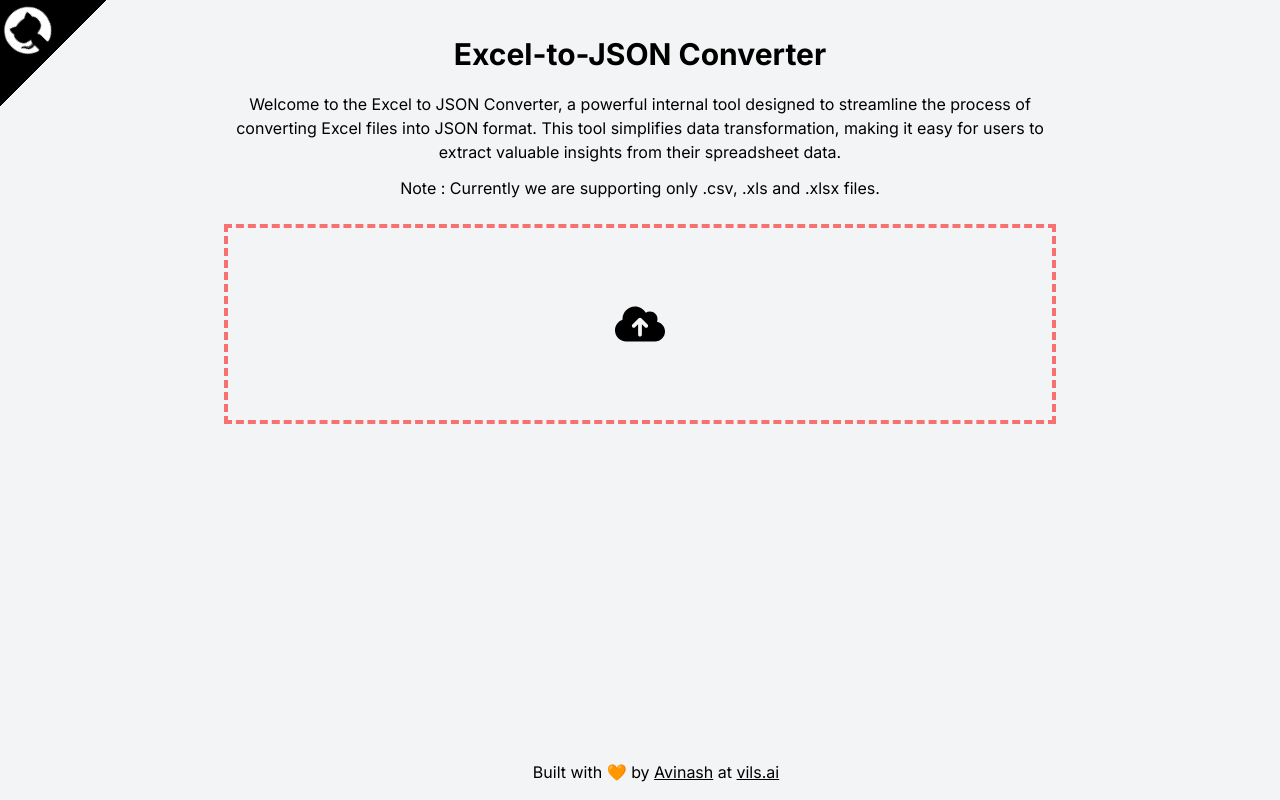
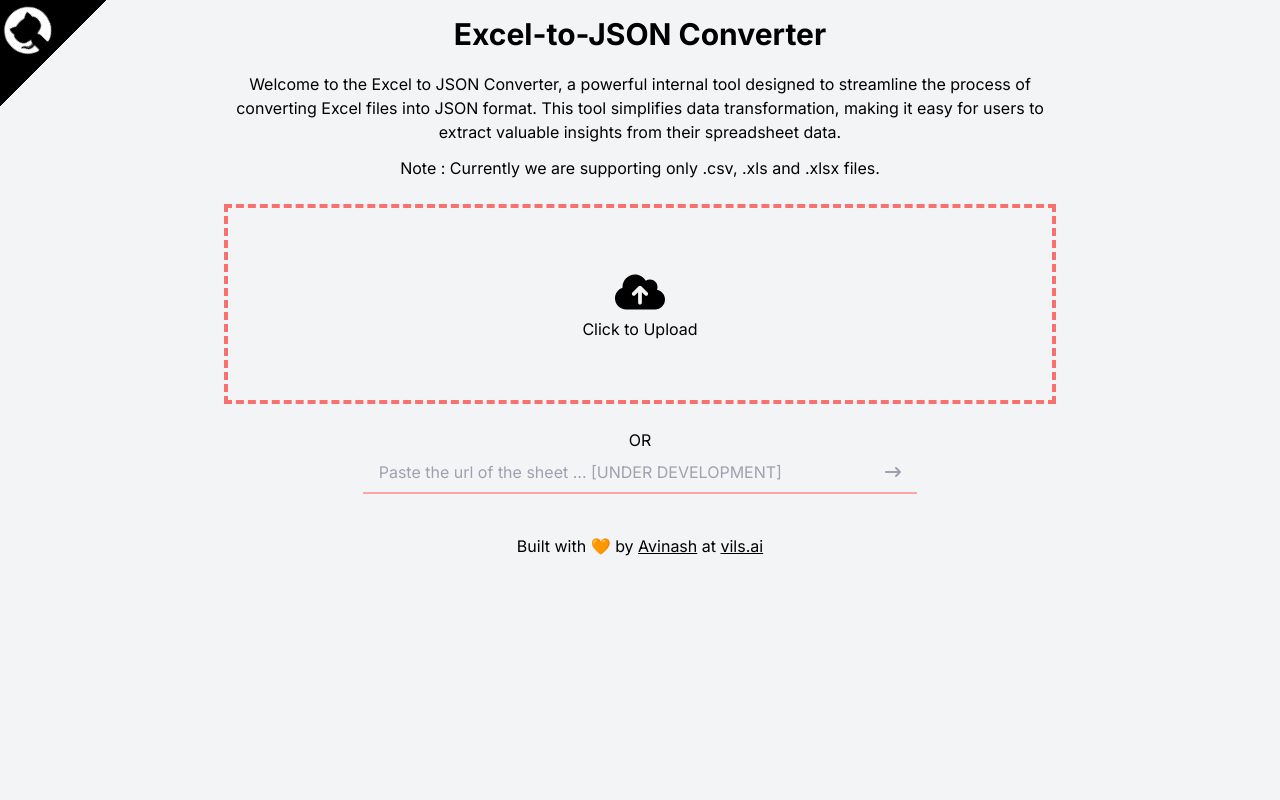
Before and after one commit to tier3guy/excel-to-json, a Next.js app: page / in a window 1280 px wide. Built offline with nearby package versions, Linux system fonts and the light colour scheme.

Commit message:
feature added --avinash.gupta@vils.ai

```diff
--- a/src/app/page.tsx
+++ b/src/app/page.tsx
@@ -6,11 +6,17 @@ import React, { useRef, SyntheticEvent, useState, ChangeEvent } from "react";
 // External Imports
 import { FontAwesomeIcon } from "@fortawesome/react-fontawesome";
 import { IconDefinition } from "@fortawesome/fontawesome-common-types";
-import { faCloudArrowUp } from "@fortawesome/free-solid-svg-icons";
+import {
+  faCloudArrowUp,
+  faArrowRightLong,
+} from "@fortawesome/free-solid-svg-icons";
 import { faGithub } from "@fortawesome/free-brands-svg-icons/faGithub";
+import { ToastContainer, toast } from "react-toastify";
+import "react-toastify/dist/ReactToastify.css";
 
 // Components Imports
 import Button from "@/components/Button";
+import Input from "@/components/Input";
 import ReactJsonViewer from "@/components/ReactJsonViewer";
 
 // Constants
@@ -25,6 +31,7 @@ const Home: React.FC = () => {
   const inputRef = useRef<HTMLInputElement>(null);
   const [file, setFile] = useState<File | null>(null);
   const [responseData, setResponseData] = useState(null);
+  const [url, setUrl] = useState<string>("");
   const [loading, setLoading] = useState(false);
 
   /**
@@ -37,6 +44,7 @@ const Home: React.FC = () => {
     try {
       if (inputRef.current) {
         inputRef.current.click();
+        setUrl("");
       }
     } catch (error) {
       console.error(error);
@@ -87,6 +95,61 @@ const Home: React.FC = () => {
     }
   };
 
+  /**
+   * Handle enter button press event and icon click event on the Input icon button.
+   * This function initiates the downloading of the file of the given url and initiates the conversion of the selected file to JSON.
+   */
+  const onUrlEnter = async () => {
+    if (!url) return;
+    try {
+      setLoading(true);
+      const fileType = url.split("/")[3];
+      let extenstion = "";
+
+      switch (fileType) {
+        case "spreadsheets":
+          extenstion = "xlsx";
+          break;
+        case "file":
+          extenstion = "csv";
+          break;
+        default:
+          break;
+      }
+
+      if (extenstion === "") {
+        const notify = () => toast("Unsupported File Type.");
+        notify();
+        return;
+      }
+
+      const response = await fetch(url);
+      if (!response.ok) {
+        const notify = () =>
+          toast(`Failed to fetch file. Status: ${response.status}`);
+        notify();
+        throw new Error(`Failed to fetch file. Status: ${response.status}`);
+      }
+      const blobData = await response.blob();
+
+      const fileName = `data.${extenstion}`;
+      const file = new File([blobData], fileName, {
+        type: extenstion,
+        lastModified: Date.now(),
+      });
+      setFile(file);
+    } catch (error) {
+      console.error(error);
+      const notify = () =>
+        toast(
+          "Some error has been occured. Check console to see more details."
+        );
+      notify();
+    } finally {
+      setLoading(false);
+    }
+  };
+
   return (
     <div className="min-h-screen w-screen bg-gray-100 p-4 overflow-x-hidden">
       {/* Github Link */}
@@ -108,7 +171,7 @@ const Home: React.FC = () => {
         onChange={onFileChangeHandler}
       />
       <div className="md:w-2/3 m-auto">
-        <h1 className="text-center py-5 text-3xl font-bold">
+        <h1 className="text-center pb-5 text-3xl font-bold">
           Excel-to-JSON Converter
         </h1>
         <p className="text-center">
@@ -132,15 +195,35 @@ const Home: React.FC = () => {
               <p>Click again to change the file</p>
             </div>
           ) : (
-            <FontAwesomeIcon
-              icon={faCloudArrowUp as IconDefinition} // Adjust the type based on your FontAwesome version
-              className="h-[50px] w-[50px]"
-            />
+            <div className="flex flex-col items-center">
+              <FontAwesomeIcon
+                icon={faCloudArrowUp as IconDefinition} // Adjust the type based on your FontAwesome version
+                className="h-[50px] w-[50px]"
+              />
+              <p className="text-center">Click to Upload</p>
+            </div>
           )}
         </div>
 
+        <p className="text-center">OR</p>
+
+        <div className="w-2/3 m-auto">
+          <Input
+            value={url}
+            setValue={setUrl}
+            placeholder="Paste the url of the sheet ... [UNDER DEVELOPMENT]"
+            icon={faArrowRightLong}
+            onIconClick={onUrlEnter}
+            onKeyDown={(event) => {
+              if (event.key === "Enter") {
+                onUrlEnter();
+              }
+            }}
+          />
+        </div>
+
         {file && !responseData && (
-          <div className="flex justify-center">
+          <div className="flex justify-center mt-4">
             <Button
               label="Convert to JSON"
               onClick={onConvertFileClick}
@@ -153,11 +236,16 @@ const Home: React.FC = () => {
           <ReactJsonViewer
             src={JSON.stringify(responseData, null, 2)}
             name={file ? (file?.name).split(".")[0] : null}
+            cb={() => {
+              setFile(null);
+              setResponseData(null);
+              setUrl("");
+            }}
           />
         )}
       </div>
 
-      <footer className={!responseData ? "fixed w-screen bottom-4" : ""}>
+      <footer className="mt-10">
         <p className="text-center">
           Built with &#x1F9E1; by{" "}
           <a
--- /dev/null
+++ b/src/components/Input.tsx
@@ -0,0 +1,73 @@
+import React, { ChangeEvent, useState } from "react";
+import { FontAwesomeIcon } from "@fortawesome/react-fontawesome";
+import { IconDefinition } from "@fortawesome/fontawesome-common-types";
+
+/**
+ * Input component that handles value changes and displays an optional icon.
+ *
+ * @component
+ * @param {Object} props - The properties of the component.
+ * @param {string} [props.value=""] - The value of the input.
+ * @param {Function} [props.setValue=() => {}] - The callback function to set the input value.
+ * @param {string} [props.className=""] - Additional class names for styling.
+ * @param {IconDefinition} [props.icon=null] - The FontAwesome icon to be displayed.
+ * @param {Function} [props.onIconClick=() => {}] - The callback function to call when the icon is pressed.
+ * @param {...Object} props.restProps - Additional props to be passed to the underlying input element.
+ * @returns {JSX.Element} - The rendered input element with an optional icon.
+ */
+const Input: React.FC<
+  {
+    value?: string;
+    setValue?: (value: string) => void;
+    className?: string;
+    icon?: IconDefinition | null;
+    onIconClick?: () => void;
+  } & React.InputHTMLAttributes<HTMLInputElement>
+> = ({
+  value = "",
+  setValue = () => {},
+  className = "",
+  icon = null,
+  onIconClick = () => {},
+  ...restProps
+}) => {
+  /**
+   * Handles the input value change.
+   *
+   * @param {ChangeEvent<HTMLInputElement>} e - The change event.
+   */
+  const handleChange = (e: ChangeEvent<HTMLInputElement>) => {
+    setValue(e.target.value);
+  };
+
+  const [isFocused, setIsFocused] = useState(false);
+
+  return (
+    <div
+      className={`w-full py-2 px-4 bg-transparent border-b-2 flex justify-between items-center ${
+        isFocused ? "border-red-400" : "border-red-300"
+      }`}
+      tabIndex={0}
+      onFocus={() => setIsFocused(true)}
+      onBlur={() => setIsFocused(false)}
+    >
+      <input
+        value={value}
+        onChange={handleChange}
+        className={`bg-transparent w-[90%] outline-none ${className}`}
+        {...restProps}
+      />
+      {icon && (
+        <FontAwesomeIcon
+          icon={icon}
+          className={`${
+            isFocused ? "text-red-500" : "text-gray-400"
+          } cursor-pointer`}
+          onClick={onIconClick}
+        />
+      )}
+    </div>
+  );
+};
+
+export default Input;
--- a/src/components/ReactJsonViewer.tsx
+++ b/src/components/ReactJsonViewer.tsx
@@ -13,12 +13,14 @@ import Button from "./Button";
  * @component
  * @param {Object} props - The properties of the component.
  * @param {any} props.src - The JSON data to be displayed.
+ * @param {any} props.cb - Additional callback function.
  * @returns {JSX.Element} - The rendered component.
  */
-const ReactJsonViewer: React.FC<{ src: string; name: string | null }> = ({
-  src,
-  name,
-}) => {
+const ReactJsonViewer: React.FC<{
+  src: string;
+  name: string | null;
+  cb?: Function;
+}> = ({ src, name, cb = () => {} }) => {
   const handleCopyClick = () => {
     // Copy the JSON data to the clipboard
     copy(src);
@@ -40,6 +42,20 @@ const ReactJsonViewer: React.FC<{ src: string; name: string | null }> = ({
 
   return (
     <div>
+      <ToastContainer
+        position="bottom-left"
+        autoClose={3000}
+        hideProgressBar={true}
+        newestOnTop={false}
+        closeOnClick
+        rtl={false}
+        pauseOnFocusLoss
+        theme="dark"
+        progressStyle={{ backgroundColor: "orange" }}
+        style={{
+          fontFamily: "Inter !important",
+        }}
+      />
       <div className="flex gap-3 my-3 justify-center">
         <Button label="Copy" className="w-[150px]" onClick={handleCopyClick} />
         <Button
@@ -47,18 +63,11 @@ const ReactJsonViewer: React.FC<{ src: string; name: string | null }> = ({
           className="w-[150px]"
           onClick={handleDownloadClick}
         />
-        <ToastContainer
-          position="bottom-left"
-          autoClose={3000}
-          hideProgressBar={true}
-          newestOnTop={false}
-          closeOnClick
-          rtl={false}
-          pauseOnFocusLoss
-          theme="dark"
-          progressStyle={{ backgroundColor: "orange" }}
-          style={{
-            fontFamily: "Inter !important",
+        <Button
+          label="Clear"
+          className="w-[150px]"
+          onClick={() => {
+            cb();
           }}
         />
       </div>
--- a/src/constants/index.ts
+++ b/src/constants/index.ts
@@ -7,13 +7,13 @@
  */
 
 /** @type {AppMode} */
-export const MODE = "PRODUCTION"; // DEVELOPMENT
+export const MODE = "DEVELOPMENT"; // DEVELOPMENT
 
 /**
  * API Base URL.
  * @type {string}
  */
 export const API_BASE_URL: string =
-  MODE === "PRODUCTION"
-    ? "https://excel-to-json-backend.onrender.com/api"
-    : "http://localhost:8501/api";
+  MODE === "DEVELOPMENT"
+    ? "http://localhost:8501/api"
+    : "https://excel-to-json-backend.onrender.com/api";
```
